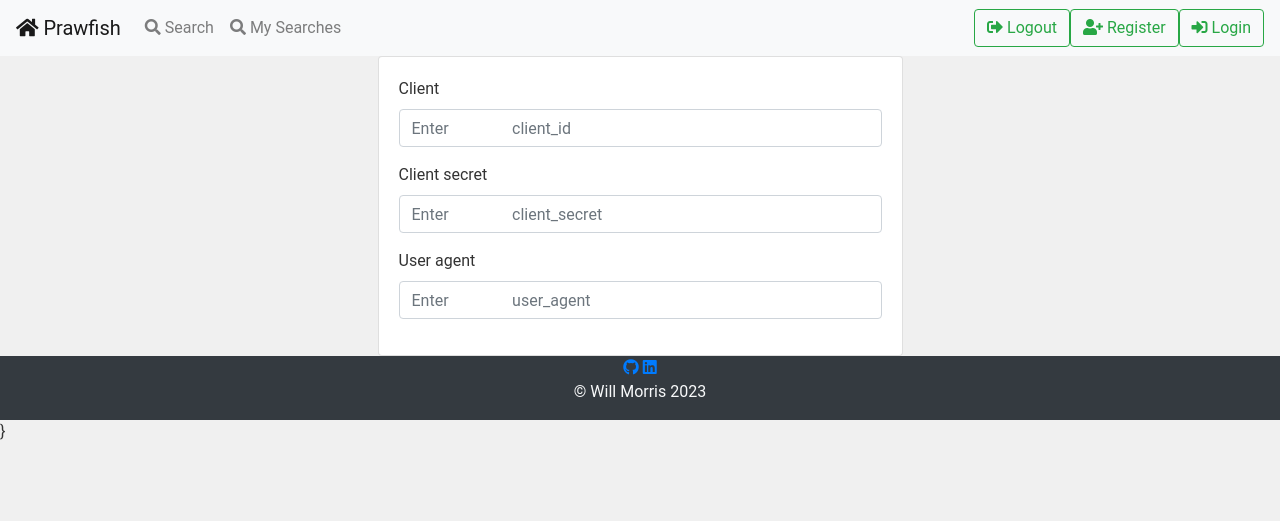
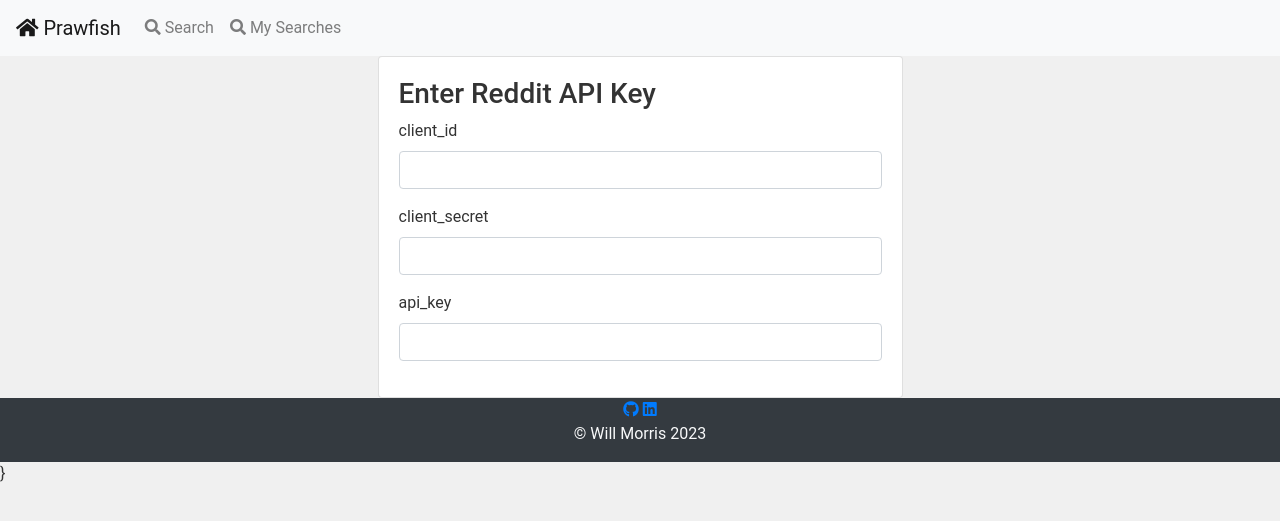
Before and after one commit to Willmo103/prawfish2.0, a Flask app: template templates/api-key.html in a window 1280 px wide. Shown: the top 521 px of the page. Run offline with Flask 3, Linux system fonts and the light colour scheme; the template is opened without the code that fills it: values that come from a table or form of the project are taken from there, others are empty; tables that the repository leaves empty hold one stand-in row (values such as "Sample post"); form fields are guessed from the names that the template uses; some libraries are stand-ins or nearby versions.

Commit message:
refactoring added api form

```diff
--- a/app.py
+++ b/app.py
@@ -8,21 +8,37 @@ from flask_wtf import FlaskForm
 from praw import Reddit
 from flask_bcrypt import Bcrypt
 
+# Initialize the Flask app
 app = Flask(__name__)
-app.template_folder = 'templates'
-app.static_folder = 'static'
-app.config['SQLALCHEMY_DATABASE_URI'] = 'sqlite:///database.db'
-app.config['SECRET_KEY'] = 'secret_key'
+
+# config for the template and static folders
+app.template_folder = "templates"
+app.static_folder = "static"
+
+
+# Development database
+app.config["SQLALCHEMY_DATABASE_URI"] = "sqlite:///database.db"
+
+# Production database (comment out the above line and uncomment the below line)
+# app.config['SQLALCHEMY_DATABASE_URI'] = # production database likely postgresql TODO add production database
+
+# default secret key for development
+app.config["SECRET_KEY"] = "secret_key"
+
+# Production secret key (comment out the above line and uncomment the below line)
+# app.config['SECRET_KEY'] = # TODO add production secret key
+
 db = SQLAlchemy(app)
 
+# login manager config for flask-login
 login_manager = LoginManager()
 login_manager.init_app(app)
-login_manager.login_view = 'login'
+login_manager.login_view = "login"
 
 
 # these will get moved to the models.py file whe I refactor the code
 class User(UserMixin, db.Model):
-    __tablename__ = 'user'
+    __tablename__ = "user"
     id = db.Column(db.Integer, primary_key=True)
     username = db.Column(db.String(15), unique=True)
     password = db.Column(db.String(80))
@@ -31,8 +47,9 @@ class User(UserMixin, db.Model):
         self.username = username
         self.password = password
 
+
 class API_Key(db.Model):
-    __tablename__ = 'api_key'
+    __tablename__ = "api_key"
     id = db.Column(db.Integer, primary_key=True)
     user_agent = db.Column(db.String(15), unique=True)
     client_secret = db.Column(db.String(15), unique=True)
@@ -44,61 +61,91 @@ class API_Key(db.Model):
         self.client_id = client_id
 
     def reddit_api(self):
-        reddit = Reddit(client_id=self.client_id,
-                     client_secret=self.client_secret,
-                     user_agent=self.user_agent)
+        reddit = Reddit(
+            client_id=self.client_id,
+            client_secret=self.client_secret,
+            user_agent=self.user_agent,
+        )
         return reddit
 
+
+# call this to update tables in the database
+with app.app_context():
+    db.create_all()
+
+
 class RegisterForm(FlaskForm):
-    username = StringField('username', validators=[InputRequired(), Length(min=4, max=15)])
-    password = PasswordField('password', validators=[InputRequired(), Length(min=8, max=80)])
-    submit = SubmitField('Sign Up')
+    username = StringField(
+        "username", validators=[InputRequired(), Length(min=4, max=15)]
+    )
+    password = PasswordField(
+        "password", validators=[InputRequired(), Length(min=8, max=80)]
+    )
+    submit = SubmitField("Sign Up")
 
     def validate_username(self, username):
         existing_user_username = User.query.filter_by(username=username.data).first()
         if existing_user_username:
-            raise ValidationError('That username already exists. Please choose a different one.')
+            raise ValidationError(
+                "That username already exists. Please choose a different one."
+            )
+
 
 class LoginForm(FlaskForm):
-    username = StringField('username', validators=[InputRequired(), Length(min=4, max=15)])
-    password = PasswordField('password', validators=[InputRequired(), Length(min=8, max=80)])
-    submit = SubmitField('Login')
+    username = StringField(
+        "username", validators=[InputRequired(), Length(min=4, max=15)]
+    )
+    password = PasswordField(
+        "password", validators=[InputRequired(), Length(min=8, max=80)]
+    )
+    submit = SubmitField("Login")
 
     def validate_username(self, username):
         existing_user_username = User.query.filter_by(username=username.data).first()
         if not existing_user_username:
-            raise ValidationError('That username does not exist. Please try again.')
+            raise ValidationError("That username does not exist. Please try again.")
+
 
 class API_Form(FlaskForm):
-    user_agent = StringField('api_key', validators=[InputRequired(), Length(min=4, max=15)])
-    client_secret = StringField('client_secret', validators=[InputRequired(), Length(min=4, max=15)])
-    client_id = StringField('client_id', validators=[InputRequired(), Length(min=4, max=15)])
+    user_agent = StringField(
+        "api_key", validators=[InputRequired(), Length(min=4, max=15)]
+    )
+    client_secret = StringField(
+        "client_secret", validators=[InputRequired(), Length(min=4, max=15)]
+    )
+    client_id = StringField(
+        "client_id", validators=[InputRequired(), Length(min=4, max=15)]
+    )
 
     def validate_api_key(self, api_key):
         existing_api_key = API_Key.query().first()
         if existing_api_key:
-            raise ValidationError('That API key already exists. Please choose a different one.')
+            raise ValidationError(
+                "That API key already exists. Please choose a different one."
+            )
+
 
 @login_manager.user_loader
 def load_user(user_id):
     return User.query.get(int(user_id))
 
 
-@app.route('/')
+@app.route("/")
 def index():
     verify_api_key = API_Key.query.first()
     if verify_api_key:
-        return redirect(url_for('login'))
+        return redirect(url_for("login"))
     elif not verify_api_key:
-        return redirect(url_for('api_key'))
-    return redirect(url_for('home'))
-
-@app.route('/home')
-def home():
-    return render_template('index.html')
+        return redirect(url_for("api_key"))
+    return redirect(url_for("home"))
 
 
-@app.route('/login', methods=['GET', 'POST'])
+@app.route("/home")
+def home():
+    return render_template("index.html")
+
+
+@app.route("/login", methods=["GET", "POST"])
 def login():
     form = LoginForm()
     # this is the page that will render the login form 'login.html'
@@ -108,39 +155,59 @@ def login():
         if user:
             if Bcrypt.check_password_hash(user.password, form.password.data):
                 login_user(user, remember=form.remember.data)
-                return redirect(url_for('dashboard'))
-        return render_template('login.html', form=form, invalid=True)
-    return render_template('login.html', form=form)
+                return redirect(url_for("dashboard"))
+        return render_template("login.html", form=form, invalid=True)
+    return render_template("login.html", form=form)
 
-@app.route('/logout', methods=['GET', 'POST'])
+
+@app.route("/logout", methods=["GET", "POST"])
 @login_required
 def logout():
     logout_user()
-    return redirect(url_for('index'))
+    return redirect(url_for("index"))
 
 
 # this will be the method that will handle the login form
-@app.route('/register', methods=['GET', 'POST'])
+@app.route("/register", methods=["GET", "POST"])
 def register():
     form = RegisterForm()
     # this is the page that will render the register form 'register.html'
     # there will be a option for a new user to create an account
     if form.validate_on_submit():
-        hashed_password = Bcrypt.generate_password_hash(form.password.data).decode('utf-8')
+        hashed_password = Bcrypt.generate_password_hash(form.password.data).decode(
+            "utf-8"
+        )
         new_user = User(username=form.username.data, password=hashed_password)
         db.session.add(new_user)
         db.session.commit()
-        return redirect(url_for('login'))
+        return redirect(url_for("login"))
 
-    return render_template('register.html', form=form)
+    return render_template("register.html", form=form)
 
-@app.route('/dashboard' , methods=['GET', 'POST'])
+
+@app.route("/dashboard", methods=["GET", "POST"])
 @login_required
 def dashboard():
+    return render_template("dashboard.html")
 
-    return render_template('dashboard.html')
+
+@app.route("/api_key", methods=["GET", "POST"])
+def api_key():
+    form = API_Form()
+    if form.validate_on_submit():
+        new_api_key = API_Key(
+            user_agent=form.user_agent.data,
+            client_secret=form.client_secret.data,
+            client_id=form.client_id.data,
+        )
+        db.session.add(new_api_key)
+        db.session.commit()
+        return redirect(url_for("login"))
+    return render_template("api-key.html", form=form)
+
+
 # need to setup db for flask
 # need to reasearch how to use flask with a database
 
-if __name__ == '__main__':
+if __name__ == "__main__":
     app.run(debug=True)
--- a/static/js/nav.js
+++ b/static/js/nav.js
@@ -5,26 +5,40 @@
 window.addEventListener("load", () => {
   const path = window.location.pathname;
   const search = document.getElementById("search_link");
-  const mySearches = document.getElementById("my_searches_link");
+  const mySearches = document.getElementById("mysearches_link");
   const saved = document.getElementById("saved_link");
   const logout = document.getElementById("logout_link");
   const login = document.getElementById("login_link");
   const register = document.getElementById("register_link");
 
+  const logout_html = `<a class="btn btn-outline-success my-2 my-sm-0" href="/logout"
+          ><i class="fas fa-sign-out-alt"></i> Logout</a
+        >`;
+
+  const login_html = `<a class="btn btn-outline-success my-2 my-sm-0" href="/login"
+          ><i class="fas fa-sign-in-alt"></i> Login</a
+        >`;
+
+  const register_html = `<a class="btn btn-outline-success my-2 my-sm-0" href="/register"
+          ><i class="fas fa-user-plus"></i> Register</a
+        >`;
+
   if (path === "/home" || path === "/login" || path === "/register") {
     search.style.display = "none";
     mySearches.style.display = "none";
     saved.style.display = "none";
-    logout.style.display = "none";
+    login.innerHTML = login_html;
+    register.innerHTML = register_html;
   } else if (path === "/dashboard") {
-    login.style.display = "none";
-    register.style.display = "none";
+    login.innerHTML = "";
+    register.innerHTML = "";
+    register.innerHTML = "";
   } else if (path === "/api_key") {
     search.style.display = "none";
     mySearches.style.display = "none";
     saved.style.display = "none";
-    logout.style.display = "none";
-    login.style.display = "none";
-    register.style.display = "none";
+    login.innerHTML = "";
+    register.innerHTML = "";
+    register.innerHTML = "";
   }
 });
--- a/templates/api-key.html
+++ b/templates/api-key.html
@@ -1,3 +1,33 @@
 <!-- this page will render the form that sets the api key in the database -->
-{% extends 'layouts/base.html' %} {% block content %} {% include
-'includes/api-form.html' %} {% endblock %}
+{% extends 'layouts/base.html' %} {% block content %}
+<!-- this is the form rendered by the API_Form -->
+<div class="container api-form">
+  <div class="row">
+    <div class="col-md-6 offset-md-3">
+      <div class="card">
+        <div class="card-body">
+          <div class="card-title">
+            <h3>Enter Reddit API Key</h3>
+            <form action="/api" method="POST">
+              <div class="form-group">
+                {{form.hidden_tag()}}
+                {{form.client_id.label(class="form-control-label")}}
+                {{form.client_id(class="form-control", placeholder="")}}
+              </div>
+              <div class="form-group">
+                {{form.client_secret.label(class="form-control-label")}}
+                {{form.client_secret(class="form-control", placeholder="")}}
+              </div>
+              <div class="form-group">
+                {{form.user_agent.label(class="form-control-label")}}
+                {{form.user_agent(class="form-control", placeholder="")}}
+              </div>
+            </form>
+          </div>
+        </div>
+      </div>
+    </div>
+  </div>
+</div>
+
+{% endblock %}
--- a/templates/includes/api-form.html
+++ /dev/null
@@ -1,31 +0,0 @@
-<!-- this is the form rendered by the API_Form -->
-<div class="container api-form">
-  <div class="row">
-    <div class="col-md-6 offset-md-3">
-      <div class="card">
-        <div class="card-body">
-          <div class="card-title">
-            <form action="/api" method="POST">
-              <div class="form-group">
-                {{form.hidden_tag()}}
-                {{form.client_id.label(class="form-control-label")}}
-                {{form.client_id(class="form-control", placeholder="Enter
-                client_id")}}
-              </div>
-              <div class="form-group">
-                {{form.client_secret.label(class="form-control-label")}}
-                {{form.client_secret(class="form-control", placeholder="Enter
-                client_secret")}}
-              </div>
-              <div class="form-group">
-                {{form.user_agent.label(class="form-control-label")}}
-                {{form.user_agent(class="form-control", placeholder="Enter
-                user_agent")}}
-              </div>
-            </form>
-          </div>
-        </div>
-      </div>
-    </div>
-  </div>
-</div>
--- a/templates/includes/nav.html
+++ b/templates/includes/nav.html
@@ -8,6 +8,7 @@
   <nav class="navbar navbar-expand-lg navbar-light bg-light">
     <a class="navbar-brand" href="/"><i class="fas fa-home"></i> Prawfish </a>
     <button
+      img="url(../static/img/prawfish.jpg)"
       class="navbar-toggler"
       type="button"
       data-toggle="collapse"
@@ -33,21 +34,9 @@
           >
         </li>
       </ul>
-      <div class="form-inline my-2 my-lg-0" id="logout_link">
-        <a class="btn btn-outline-success my-2 my-sm-0" href="/logout"
-          ><i class="fas fa-sign-out-alt"></i> Logout</a
-        >
-      </div>
-      <div class="form-inline my-2 my-lg-0" id="register_link">
-        <a class="btn btn-outline-success my-2 my-sm-0" href="/register"
-          ><i class="fas fa-user-plus"></i> Register</a
-        >
-      </div>
-      <div class="form-inline my-2 my-lg-0" id="login_link">
-        <a class="btn btn-outline-success my-2 my-sm-0" href="/login"
-          ><i class="fas fa-sign-in-alt"></i> Login</a
-        >
-      </div>
+      <div class="form-inline my-2 my-lg-0" id="logout_link"></div>
+      <div class="form-inline my-2 my-lg-0" id="register_link"></div>
+      <div class="form-inline my-2 my-lg-0" id="login_link"></div>
     </div>
   </nav>
   <!-- end of navbar -->
--- a/templates/includes/search-form.html
+++ /dev/null
@@ -1 +0,0 @@
-<!-- this will be the reddit search form with all the possible parameters dynamically rendered  -->
```
Also changed, not shown: templates/includes/login-form.html (deleted, +0 -25 lines), templates/includes/register-form.html (deleted, +0 -28 lines), templates/login.html (+26 -1 lines), templates/register.html (+29 -2 lines), static/img/prawfish.jpg (added), 1 other file.
